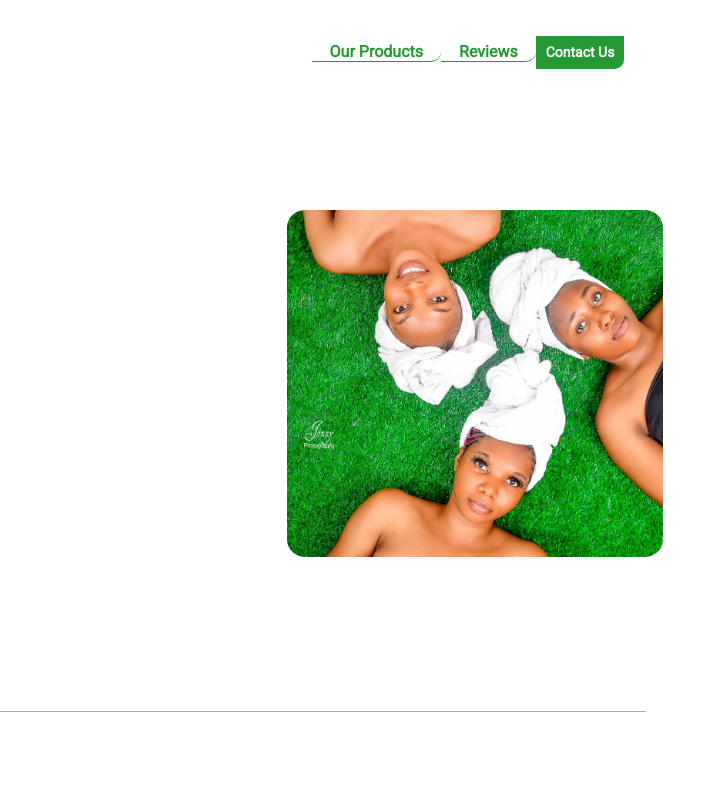
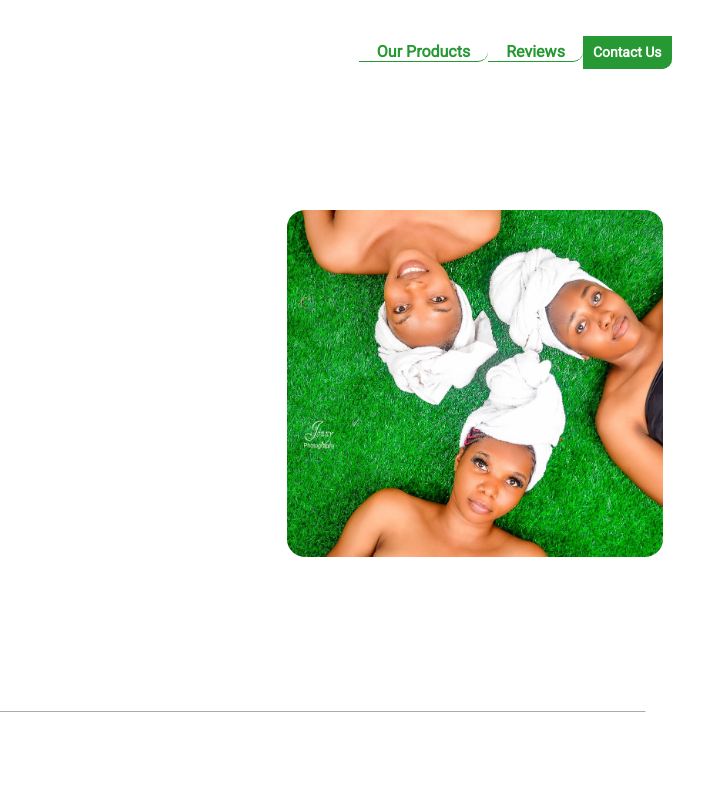
Before and after one commit to favy-codez/Maras-Glow, a plain HTML site: page index.html in a window 1280 px wide. Shown: the top 790 px of the page, 570-1280 px from the left. Drawn offline with nearby package versions, Linux system fonts and the light colour scheme.

Commit message:
commit message

```diff
--- a/css/style.css
+++ b/css/style.css
@@ -54,7 +54,6 @@ header{
 
 .links {
     display: flex;
-    width: 360px;
     justify-content: space-between;
 }
 
@@ -260,12 +259,6 @@ span{
     transition: 1s;
   }
 
-  /* #mail{
-    text-decoration: none;
-    color: #000;
-    font-size: 17px;
-    margin:0 auto;
-  } */
   /* media query section */
 @media screen and (max-width:1200px) {
     .footerA p{
```
